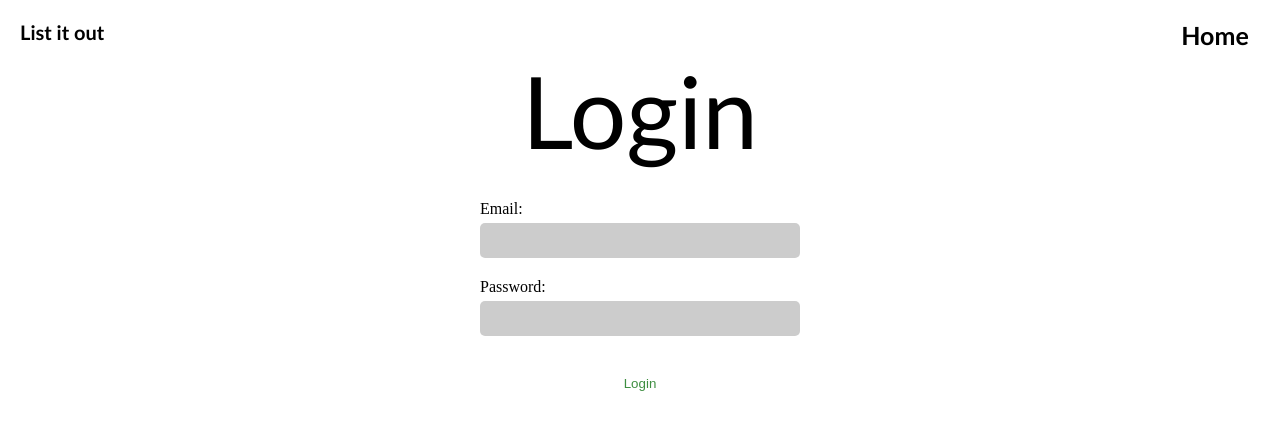
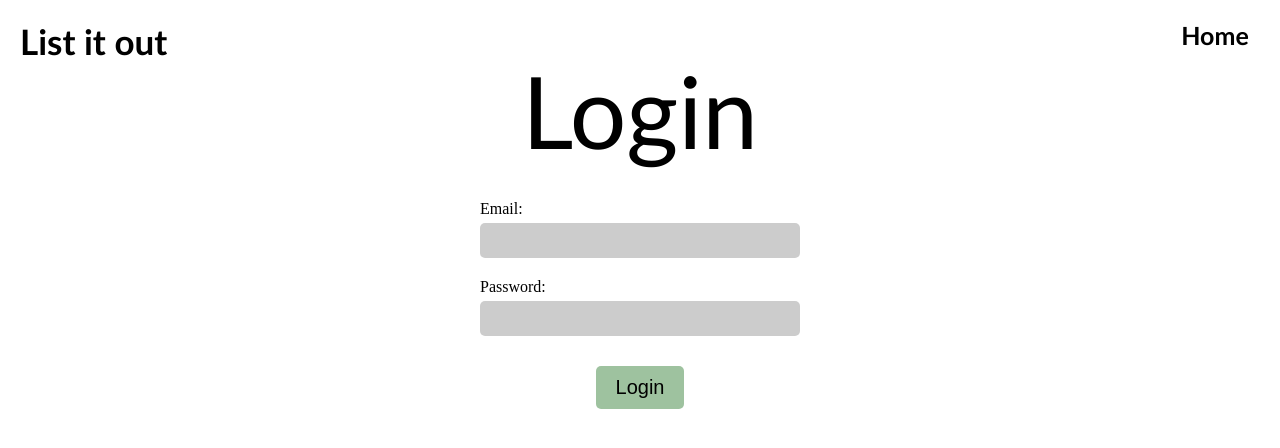
Before and after one commit to fatimaahmed14/task-app-client, a React (Create React App) app in the folder task-app/: page /login in a window 1280 px wide. Shown: the top 448 px of the page. Built offline with nearby package versions, Linux system fonts and the light colour scheme.

Commit message:
final changes for today

```diff
--- a/task-app/src/style/App.css
+++ b/task-app/src/style/App.css
@@ -36,7 +36,8 @@ a {
 nav .login:hover,
 .signup:hover,
 .sign-out-button:hover,
-.home-button:hover {
+.home-button:hover,
+.submit:hover {
   background-color: #32cd32;
   color: black;
 }
@@ -260,12 +261,14 @@ input[type="password"] {
 
 button[type="submit"] {
   background-color: white;
-  color: #3e8e41;
+  color: black;
+  background-color: #9ec29f;
   border: none;
   border-radius: 5px;
   padding: 10px 20px;
   margin-top: 10px;
   cursor: pointer;
+  font-size: 20px;
 }
 
 button[type="submit"]:hover {
@@ -286,7 +289,7 @@ button[type="submit"]:hover {
   top: 0;
   padding: 10px;
   margin: 10px;
-  font-size: 20px;
+  font-size: 35px;
   font-weight: bold;
 }
 
@@ -318,6 +321,7 @@ h1 {
 
 .add-task-button {
   border: solid 2px;
+  background-color: lightgrey;
 }
 
 .sign-out-button,
@@ -332,7 +336,7 @@ h1 {
 }
 
 .sign-out-button {
-  border-radius: 3px;
+  border-radius: 5px;
 }
 
 .all-tasks,
@@ -342,7 +346,7 @@ h1 {
   position: absolute;
   bottom: 0;
   margin: 10px;
-  border-radius: 3px;
+  border-radius: 5px;
   padding: 10px;
   background-color: #83d686;
   font-weight: bold;
@@ -362,7 +366,7 @@ h1 {
   position: absolute;
   bottom: 0;
   margin: 10px;
-  border-radius: 3px;
+  border-radius: 5px;
   padding: 10px;
   background-color: #83d686;
   font-weight: bold;
```
